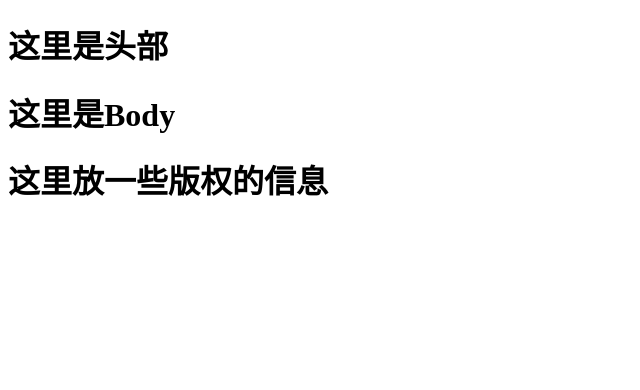
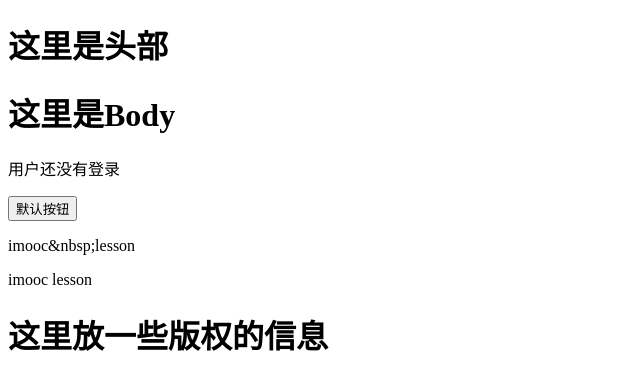
Before and after one commit to LucianoKlein/reactDemo, a React app in the folder react2/: page / in a window 1280 px wide. Shown: the top 390 px of the page, without its empty margins (0-640 px from the left). Built offline with nearby package versions, Linux system fonts and the light colour scheme.

Commit message:
三元表达式，在JSX里边写js表达式，以及怎么解析html

```diff
--- a/react2/src/components/indexBody.jsx
+++ b/react2/src/components/indexBody.jsx
@@ -1,9 +1,18 @@
 import React from 'react';
 export default class BodyIndex extends React.Component {
     render() {
+        let userName = '';
+        let boolInput = false;
+        //comments
+        let html = "imooc&nbsp;lesson";
         return (
             <main>
                 <h1>这里是Body</h1>
+                <p>{userName === '' ? '用户还没有登录' : '用户名:' + userName}</p>
+                <p><input type='button' value="默认按钮" disabled={boolInput}/></p>
+                {/*我是注释*/}
+                <p>{html}</p>
+                <p dangerouslySetInnerHTML = {{__html : html}}></p>
             </main>
         )
     }
```
Also changed, not shown: 1 other file (tests, documents, lock files or other folders).
